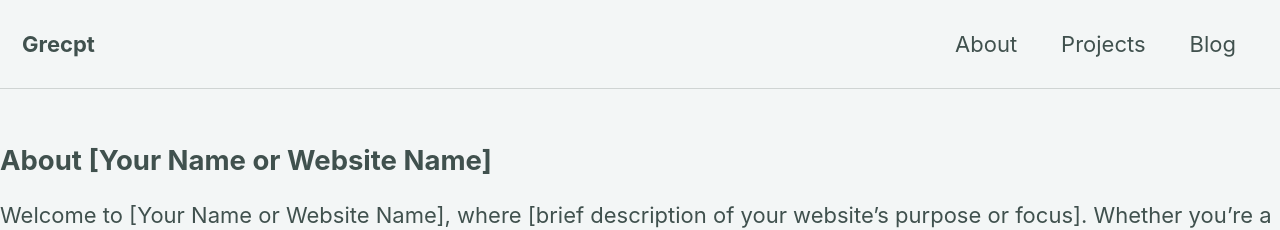
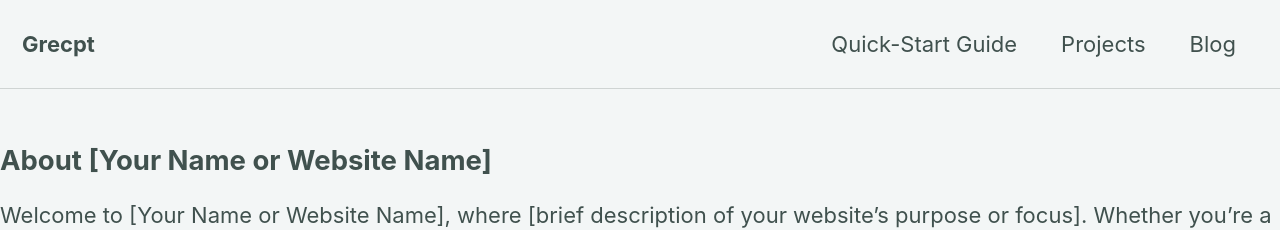
Before and after one commit to grecpt/rexmakusia, a Jekyll site: the page built from about/about.md, in a window 1280 px wide. Shown: the top 230 px of the page. Built offline with Jekyll 4.4.1, drawn with Linux system fonts in a browser that asks for light colours; cached includes are drawn as plain includes; our own code applies the rules of GitHub Pages for plain Markdown files.

Commit message:
Update navigation.yml

```diff
--- a/_data/navigation.yml
+++ b/_data/navigation.yml
@@ -1,7 +1,7 @@
 # main links
 main:
-  - title: "About"
-    url: /about/
+  - title: "Quick-Start Guide"
+    url: /docs/quick-start-guide/
   - title: "Projects"
     url: /#projects/
   - title: "Blog"
```
